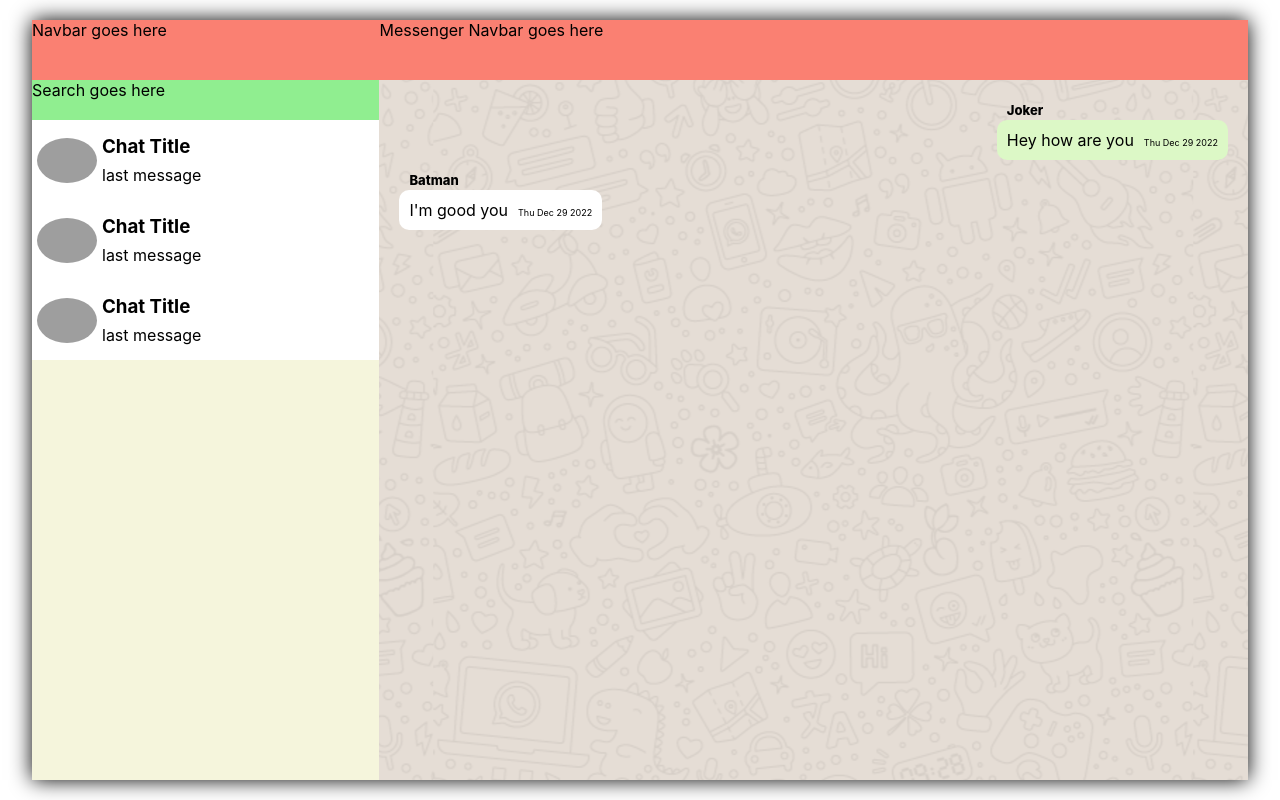
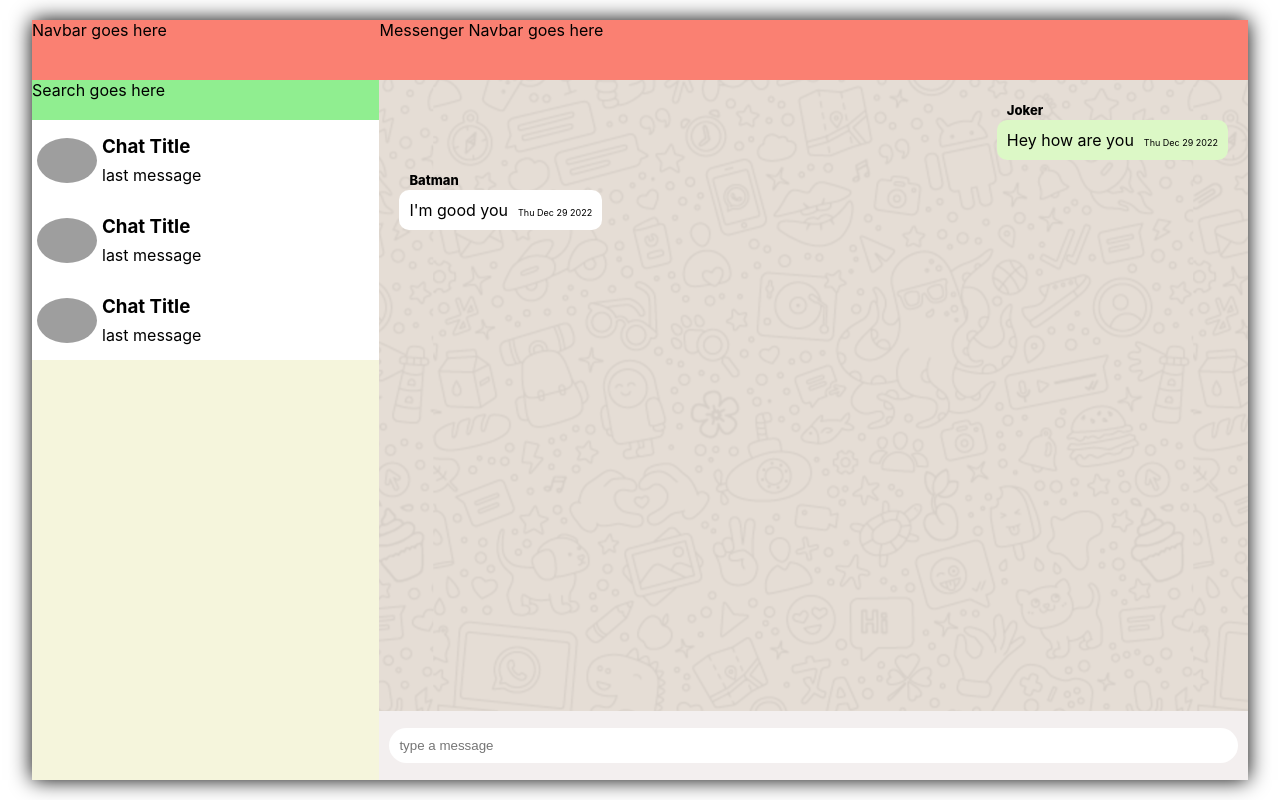
Before and after one commit to arhussain1/whatsapp-clone, a React (Create React App) app in the folder whatsapp-client/: page / in a window 1280 px wide. Built offline with nearby package versions, Linux system fonts and the light colour scheme; grey boxes are pictures that could not be loaded.

Commit message:
Add the input field for adding new messages

```diff
--- a/whatsapp-client/src/components/MessageInterface/Messenger.css
+++ b/whatsapp-client/src/components/MessageInterface/Messenger.css
@@ -1,6 +1,29 @@
 .MessageInterface__container {
 	display: flex;
 	flex-direction: column;
-	background-color: rgb(184, 195, 199);
+	background-color: rgb(243, 239, 239);
 	flex: 5;
 }
+
+.messenger__footer {
+	display: flex;
+	flex: 1;
+	align-items: center;
+	padding: 10px;
+}
+
+.messenger__footer > form {
+	display: flex;
+	flex: 1;
+}
+
+.messenger__footer > form > input {
+	flex: 1;
+	border-radius: 30px;
+	padding: 10px;
+	border: none;
+}
+
+.messenger__footer > form > button {
+	display: none;
+}
--- a/whatsapp-client/src/components/MessageInterface/Messenger.js
+++ b/whatsapp-client/src/components/MessageInterface/Messenger.js
@@ -7,6 +7,12 @@ const Messenger = (messages) => {
 		<div className="MessageInterface__container">
 			<MessengerNavbar />
 			<MessengerBody messages={messages} />
+			<div className="messenger__footer">
+				<form>
+					<input placeholder="type a message" type="text" />
+					<button type="submit">send</button>
+				</form>
+			</div>
 		</div>
 	);
 };
--- a/whatsapp-client/src/components/MessageInterface/components/MessengerBody/MessengerBody.css
+++ b/whatsapp-client/src/components/MessageInterface/components/MessengerBody/MessengerBody.css
@@ -5,5 +5,5 @@
 	padding-left: 20px;
 	padding-right: 20px;
 	padding-top: 40px;
-	flex: 1;
+	flex: 12;
 }
```
